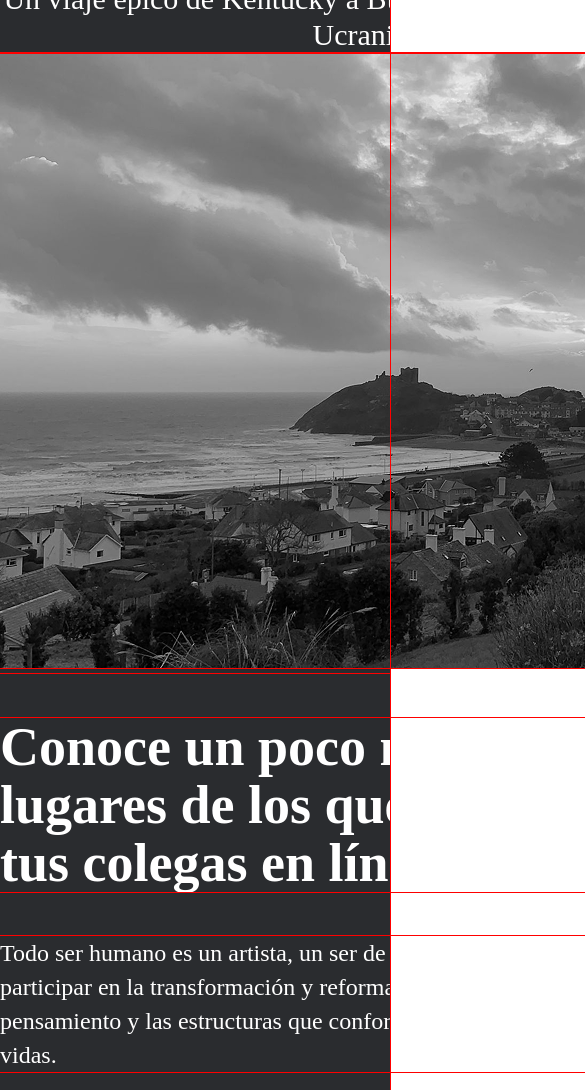
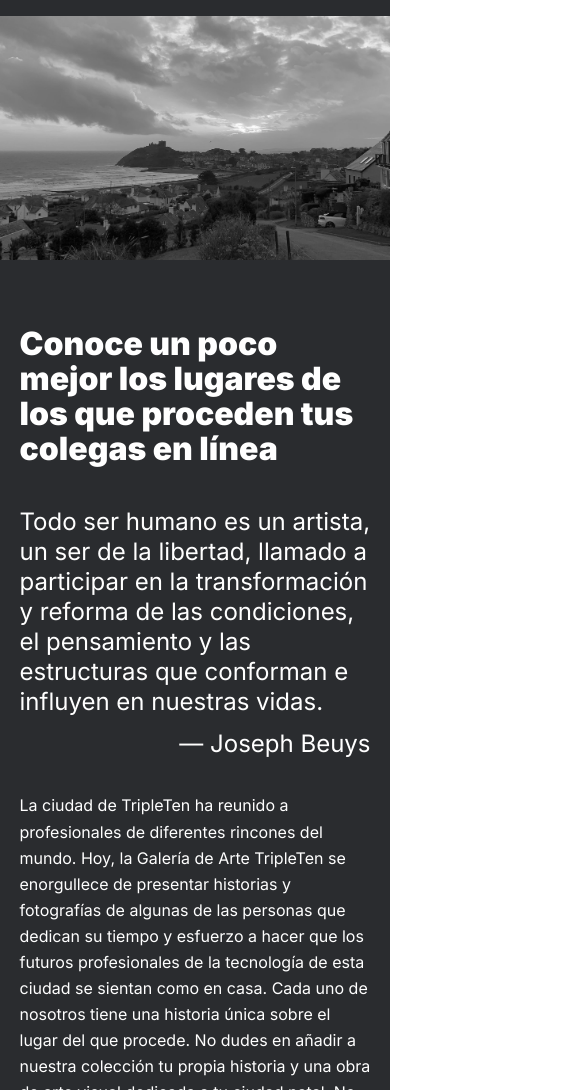
Before and after one commit to mike-pena/web_project_homeland, a plain HTML site: page index.html in a window 390 px wide. Shown: the part 292-1382 px from the top of the page, 585 px wide, since content can reach past the window. Drawn offline with Linux system fonts and the light colour scheme.

Commit message:
agregar fuentes y css responsivo

```diff
--- a/blocks/content.css
+++ b/blocks/content.css
@@ -1,30 +1,93 @@
 .content {
   width: 984px;
   margin: auto;
-  padding-right: 300px;
   box-sizing: border-box;
 }
 
 .content__title {
   font-size: 54px;
   font-weight: 900;
-  line-height: 58px;
+  line-height: 1.07;
+  margin: 0;
+  margin-bottom: 40px;
+  padding-right: 154px;
 }
 
 .content__quote-text {
   font-size: 24px;
   font-weight: 400;
-  line-height: 34px;
+  line-height: 1.4;
+  margin: 0;
+  margin-bottom: 10px;
+  padding-right: 246px;
 }
 
 .content__quote-author {
   font-size: 24px;
   font-weight: 400;
-  line-height: 34px;
+  line-height: 1.4;
   text-align: right;
+  margin: 0;
+  margin-bottom: 32px;
+  padding-right: 252px;
 }
 
 .content__text {
   font-size: 16px;
   font-weight: 400;
+  line-height: 1.63;
+  margin: 0;
+  margin-bottom: 92px;
+  padding-right: 262px;
 }
+
+@media screen and (max-width: 1024px) {
+  .content {
+    width: 92%;
+  }
+
+  .content__title {
+    font-size: 45px;
+    line-height: 1.08;
+    margin-bottom: 50px;
+    padding-right: 13px;
+  }
+
+  .content__quote-text {
+    font-size: 24px;
+    padding-right: 0;
+    margin-bottom: 0;
+  }
+
+  .content__quote-author {
+    padding-right: 0;
+  }
+
+  .content__text {
+    margin-bottom: 88px;
+    padding-right: 0;
+  }
+}
+
+@media screen and (max-width: 544px) {
+  .content {
+    width: 90%;
+  }
+
+  .content__title {
+    font-size: 32px;
+    line-height: 1.09;
+    margin-bottom: 40px;
+    padding-right: 0;
+  }
+
+  .content__quote-text {
+    font-size: 24px;
+    line-height: 1.25;
+    margin-bottom: 10px;
+  }
+
+  .content__text {
+    margin-bottom: 64px;
+  }
+}
--- a/blocks/footer.css
+++ b/blocks/footer.css
@@ -1,3 +1,8 @@
 .footer {
   text-align: center;
 }
+
+.footer__copyright {
+  margin: 0;
+  padding-bottom: 24px;
+}
--- a/blocks/header.css
+++ b/blocks/header.css
@@ -3,21 +3,75 @@
 }
 
 .header__logo {
-  width: 254.84px;
+  margin-top: 34px;
 }
 
 .header__title {
   font-size: 96px;
   font-weight: 900;
-  line-height: 100px;
+  line-height: 1.04;
   width: 720px;
   margin: auto;
+  margin-top: 91px;
 }
 
 .header__subtitle {
   font-size: 30px;
-  font-weight: 400;
-  line-height: 36px;
+  line-height: 1.2;
   width: 720px;
   margin: auto;
+  margin-top: 32px;
 }
+
+.header__image {
+  margin: 64px 0 92px 0;
+  width: 100%;
+  max-width: fit-content;
+}
+
+@media screen and (max-width: 1024px) {
+  .header__logo {
+    margin-top: 30px;
+  }
+
+  .header__title {
+    font-size: 75px;
+    line-height: 1.05;
+    width: 530px;
+    margin-top: 90px;
+  }
+
+  .header__subtitle {
+    width: 94%;
+    margin-top: 25px;
+  }
+
+  .header__image {
+    margin: 30px 0 90px 0;
+  }
+}
+
+@media screen and (max-width: 544px) {
+  .header__logo {
+    width: 188px;
+    margin-top: 20px;
+  }
+
+  .header__title {
+    font-size: 40px;
+    line-height: 1.1;
+    width: 70%;
+    margin-top: 50px;
+  }
+
+  .header__subtitle {
+    width: 90%;
+    font-size: 16px;
+    line-height: 1.25;
+    margin-top: 16px;
+  }
+
+  .header__image {
+    margin: 40px 0 64px 0;
+  }
+}
--- a/blocks/page.css
+++ b/blocks/page.css
@@ -1,8 +1,6 @@
-* {
-  outline: red 1px solid;
-}
-
 .page {
   background-color: #2a2c2f;
   color: #ffffff;
+  font-family: "Inter", sans-serif;
+  font-weight: 400;
 }
--- a/index.html
+++ b/index.html
@@ -12,7 +12,7 @@
       name="keywords"
       content="tripleten art gallery, exhibición, fotografia"
     />
-    <title>Document</title>
+    <title>De patria a patria</title>
     <link rel="stylesheet" href="pages/index.css" />
     <link rel="shortcut icon" href="favicon.ico" />
   </head>
@@ -29,7 +29,7 @@
           Un viaje épico de Kentucky a Burundi pasando por Gales y Ucrania
         </p>
         <img
-          src="./images/header__image.png"
+          src="./images/header__image.jpg"
           alt="paisaje en blanco y negro"
           class="header__image"
         />
--- a/pages/index.css
+++ b/pages/index.css
@@ -1,4 +1,5 @@
 @import url("../vendor/normalize.css");
+@import url("../vendor/fonts.css");
 @import url("../blocks/page.css");
 @import url("../blocks/header.css");
 @import url("../blocks/content.css");
--- /dev/null
+++ b/vendor/fonts.css
@@ -0,0 +1,11 @@
+@font-face {
+  src: url(./fonts/Inter-Regular.woff2) format("woff2");
+  font-family: "Inter";
+  font-weight: 400;
+}
+
+@font-face {
+  src: url(./fonts/Inter-Black.woff2) format("woff2");
+  font-family: "Inter";
+  font-weight: 900;
+}
```
Also changed, not shown: images/header__image.jpg (added), images/header__image.png (deleted), vendor/fonts/Inter-Black.woff2 (added), vendor/fonts/Inter-BlackItalic.woff2 (added), vendor/fonts/Inter-Bold.woff2 (added), vendor/fonts/Inter-BoldItalic.woff2 (added), vendor/fonts/Inter-Italic.woff2 (added), vendor/fonts/Inter-Regular.woff2 (added), vendor/fonts/Inter-SemiBold.woff2 (added), vendor/fonts/Inter-SemiBoldItalic.woff2 (added), 1 other file.
